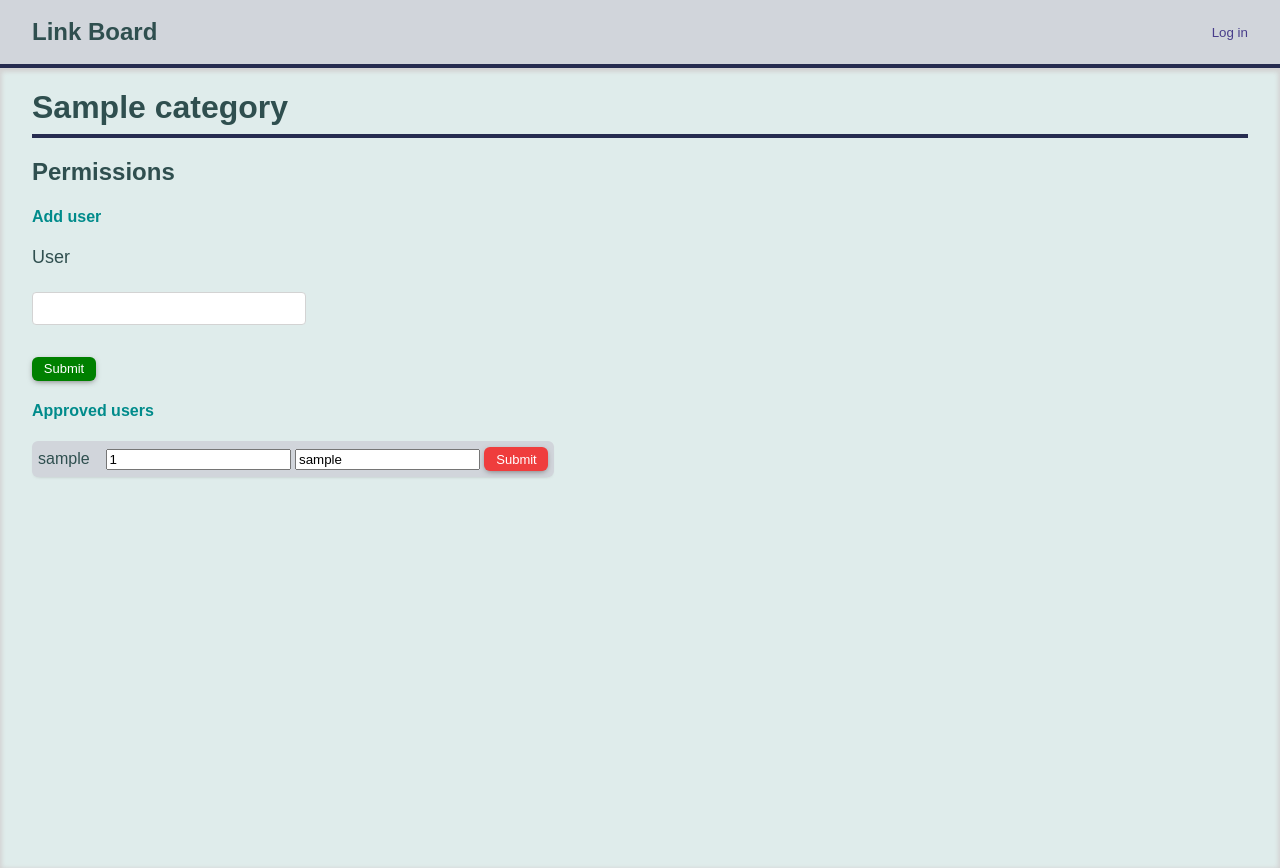
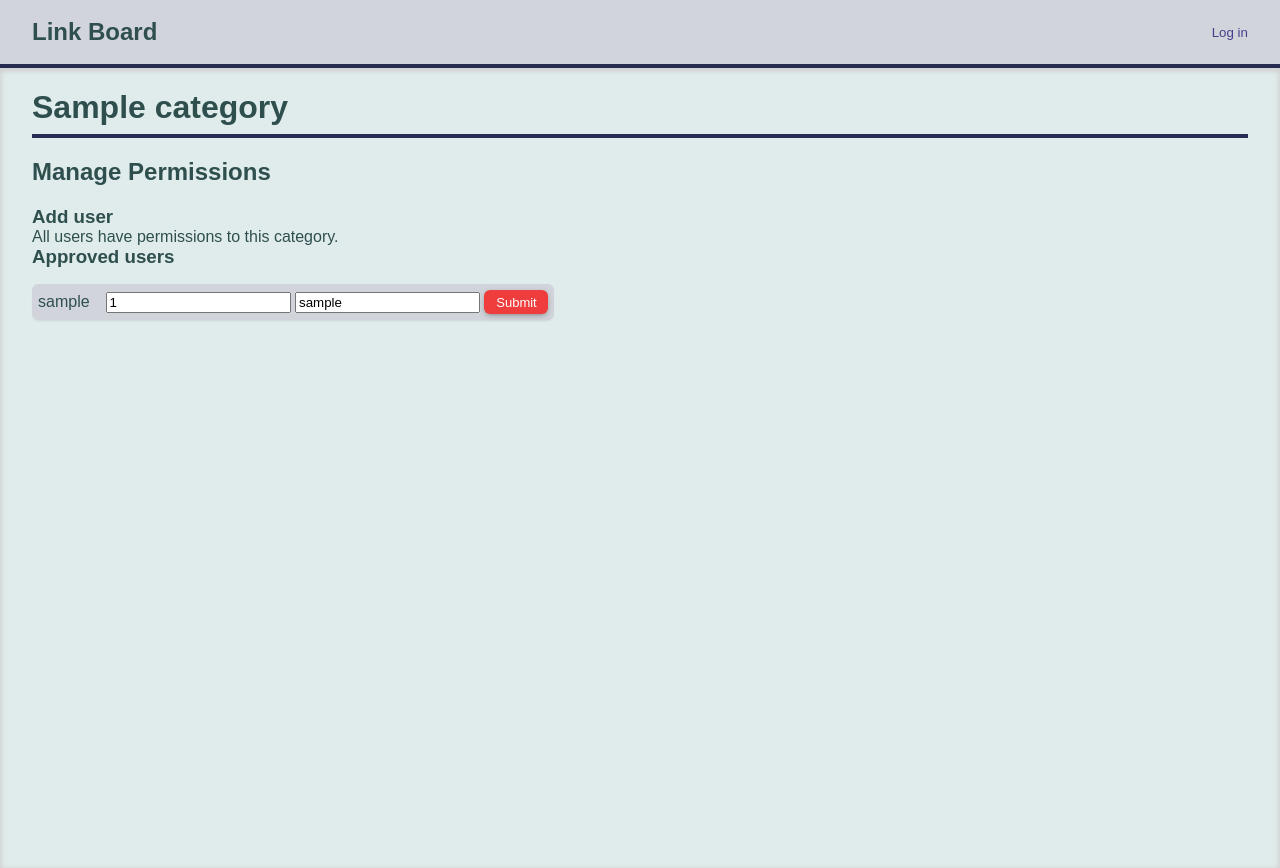
Before and after one commit to Niria/link-board-tsoha, a Python web app: template app/templates/category_permissions.html in a window 1280 px wide. Run offline with Jinja, Linux system fonts and the light colour scheme; the template is opened without the code that fills it: most values are stand-ins (such as "Sample title", 1, 10 or a date in 2020); one stand-in notice (Sample message) is shown; form fields are guessed from the names that the template uses; some libraries are stand-ins or nearby versions.

Commit message:
Style edits and add missing titles
Cancel/submit buttons now have similar size.

Threads and replies posted by users that the current user is following are highlighted by a faint golden outline.

```diff
--- a/app/forms.py
+++ b/app/forms.py
@@ -105,7 +105,7 @@ class EditUserProfileForm(StripFlaskForm):
     submit = SubmitField("Update profile")
 
 class AddPermissionsForm(StripFlaskForm):
-    user_id = SelectField("Username", coerce=int, validators=[InputRequired("User id is required")])
+    user_id = SelectField("Username", coerce=int, validators=[InputRequired("Username is required")])
     submit = SubmitField("Add")
 
 class RemovePermissionsForm(StripFlaskForm):
@@ -117,6 +117,6 @@ class SearchForm(StripFlaskForm):
     search_type = SelectField("Find", validators=[InputRequired("Search type is required")])
     search_string = StringField("With",
                                 validators=[InputRequired("Search string is required"),
-                                            Length(min=3, max=12, message="Search keyword must be between %(min)d and %(max)d characters long"),
+                                            Length(min=3, max=20, message="Search keyword must be between %(min)d and %(max)d characters long"),
                                             Regexp('^[^\W_\s]+(?:\s[^\W_\s]+)*$', message="Search keyword must contain only letters, numbers and single spaces")])
     submit = SubmitField("Search")
--- a/app/routes.py
+++ b/app/routes.py
@@ -40,7 +40,7 @@ def category_page(category: str):
     category = get_category(category, session["user_id"])
     if not category or (not category.is_public and session["user_role"] < 1
                         and not category.permission):
-        flash("Unauthorized", "error")
+        flash("Category does not exist or is set to private.", "error")
         return redirect(url_for("index"))
     threads = get_threads(category_id=category.id, user_id=session["user_id"])
     return render_template("category.html",
--- a/app/static/style.css
+++ b/app/static/style.css
@@ -38,6 +38,7 @@ body {
   margin: 0;
   font-family: Arial, sans-serif;
   word-break: break-word;
+  color: var(--text-color-1);
 }
 
 h1 {
@@ -527,12 +530,14 @@ a:has(> .thread-link) {
   & label {
     color: var(--text-color-1);
   }
-  & input {
-    margin-top: 1rem;
+  & dd {
+    display: inline-block;
   }
   & input[type="submit"] {
+    vertical-align: top;
     width: 4rem;
-    height: 1.5rem;
+    height: 2.125rem;
+    margin-left: 1rem;
     border-radius: 0.375rem;
     background-color: green;
     color: white;
--- a/app/templates/category.html
+++ b/app/templates/category.html
@@ -1,5 +1,5 @@
 {% extends "base.html" %}
-{% block title %}{{ category }}{% endblock %}
+{% block title %}{{ category.name }}{% endblock %}
 {% block content %}
     <div class="category-title-container">
         <h1>{{ category.name }}</h1>
--- a/app/templates/category_permissions.html
+++ b/app/templates/category_permissions.html
@@ -4,8 +4,11 @@
     <div class="category-title-container">
         <a href="{{ url_for('category_page', category=category.name) }}"><h1>{{ category.name }}</h1></a>
     </div>
-    <h2>Permissions</h2>
-    <h4>Add user</h4>
+    <h2>Manage Permissions</h2>
+    <h3>Add user</h3>
+    {% if not unapproved_users %}
+        <div>All users have permissions to this category.</div>
+    {% else %}
         {% from "_macros.html" import render_field %}
         <form class="approve-user-form" name="add-permissions" method="POST" action="" novalidate>
             <dl>
@@ -14,8 +17,9 @@
                 {{ add_form.submit(class="btn btn-big") }}
             </dl>
         </form>
+    {% endif %}
 
-    <h4>Approved users</h4>
+    <h3>Approved users</h3>
     <ul class="approved-users-list">
         {% for user in approved_users %}
             <li class="approved-user">
--- a/app/templates/search.html
+++ b/app/templates/search.html
@@ -12,6 +12,7 @@
         </dl>
     </form>
     {% if results %}
+        <h2>Search results for "{{ form.search_string.data }}"</h2>
         {% if type == "user" %}
             <div class="table-grid user-grid">
                 <div>Username</div>
@@ -44,7 +45,7 @@
                     <a class="table-grid-row" href="{{ url_for('category_page', category=category.name) }}">
                         <div>{{ category.name }}</div>
                         <div>{{ category.description }}</div>
-                        <div>{{ category.is_public }}</div>
+                        <div>{{ 'Yes' if category.is_public else 'No' }}</div>
                         <div>{{ category.creation_date }}</div>
                         <div>{{ category.threads }}</div>
                         <div>{{ category.favourites }}</div>
--- a/app/templates/thread_form.html
+++ b/app/templates/thread_form.html
@@ -1,5 +1,5 @@
 {% extends "base.html" %}
-{% block title %}Submit link{% endblock %}
+{% block title %}{{ 'Submit Link' if not editing else 'Edit Thread' }}{% endblock %}
 {% from "_macros.html" import render_field %}
 {% block content %}
     {% if not editing %}
--- a/app/templates/thread_list.html
+++ b/app/templates/thread_list.html
@@ -1,5 +1,5 @@
 {% for thread in threads %}
-    <div class="listview-thread-container {{ 'thread-hidden' if not thread.visible else '' }}">
+    <div class="listview-thread-container {{ 'thread-hidden' if not thread.visible else '' }} {{ 'following-user' if thread.following else '' }}">
         <a href="{{ thread.link_url }}">
             <div class="thread-link">
                 {% if thread.thumbnail %}
```
Also changed, not shown: other parts of app/static/style.css (+21 -13 lines), app/content.py (+28 -8 lines), app/templates/thread.html (+5 -5 lines). Lines whose indentation alone changed are shown as unchanged.
